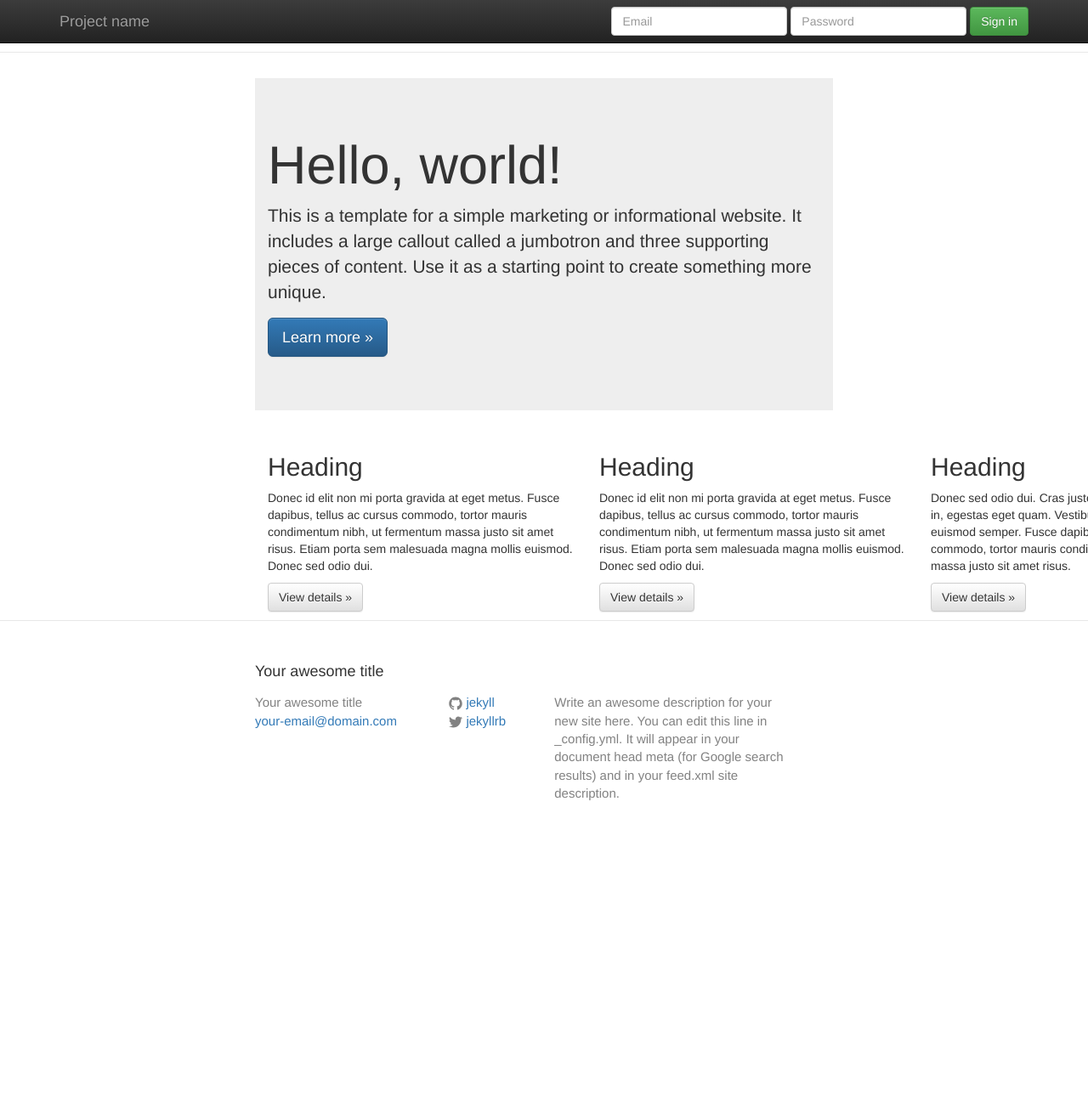
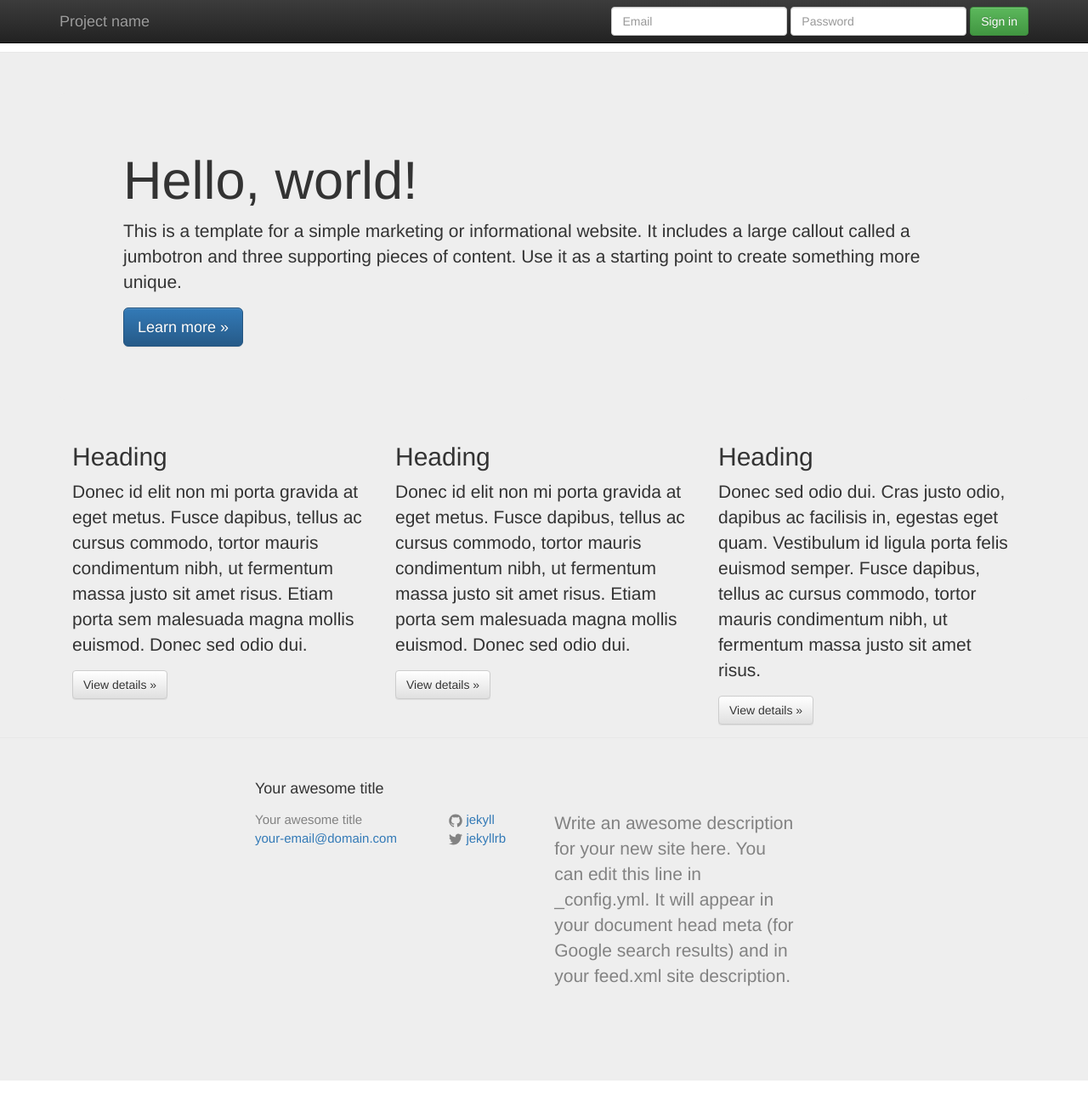
Before and after one commit to marissanbush1/staq, a Jekyll site: the page built from index.html, in a window 1280 px wide and 1302 px high. Shown: the whole window at 85% size. Built offline with Jekyll 4.4.1, drawn with Linux system fonts in a browser that asks for light colours.

Commit message:
fixing default to call the right classes

```diff
--- a/_layouts/default.html
+++ b/_layouts/default.html
@@ -7,8 +7,8 @@
 
     {% include header.html %}
 
-    <div class="page-content">
-      <div class="wrapper">
+    <div class="jumbotron">
+      <div class="container">
         {{ content }}
       </div>
     </div>
```
